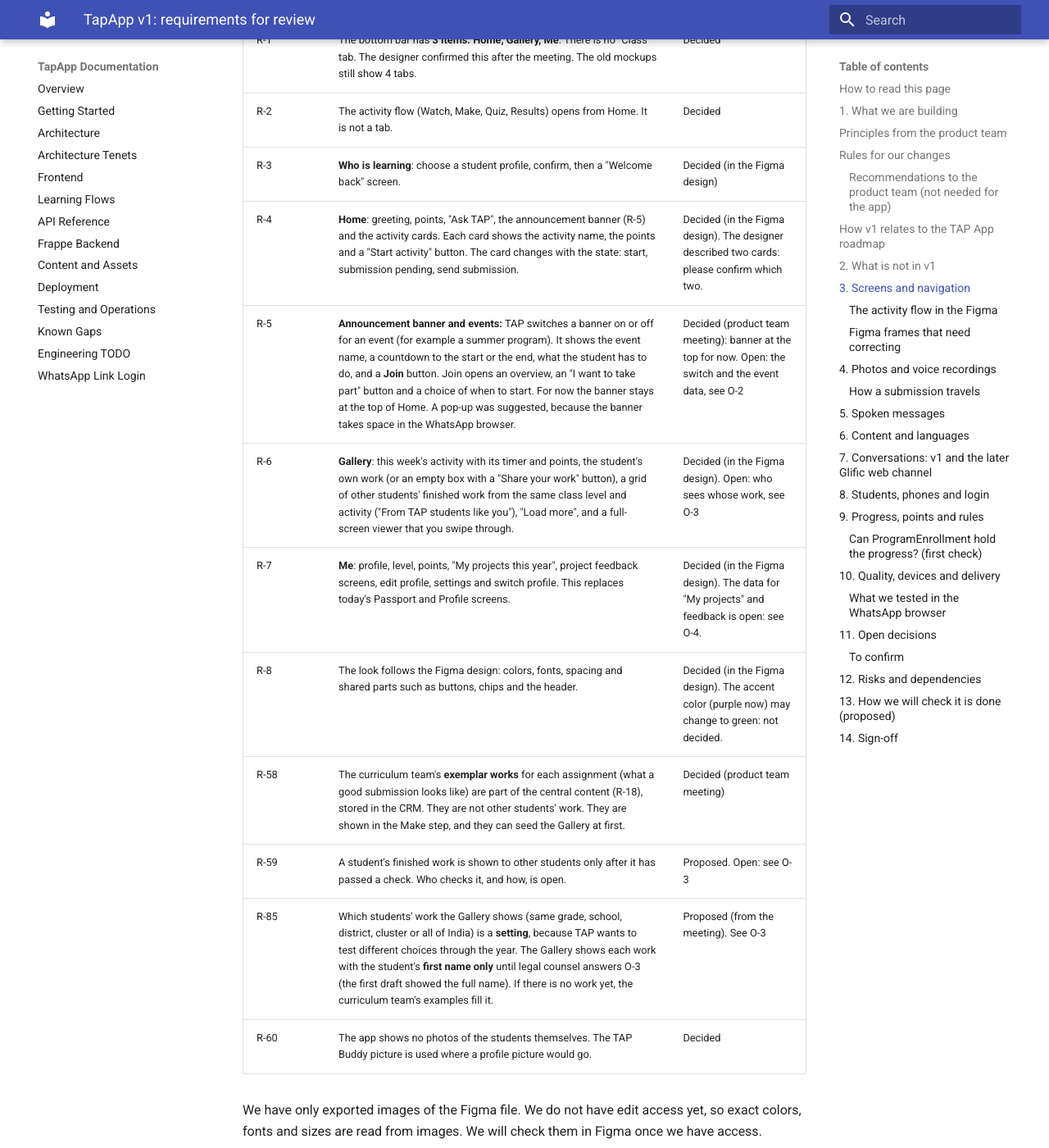
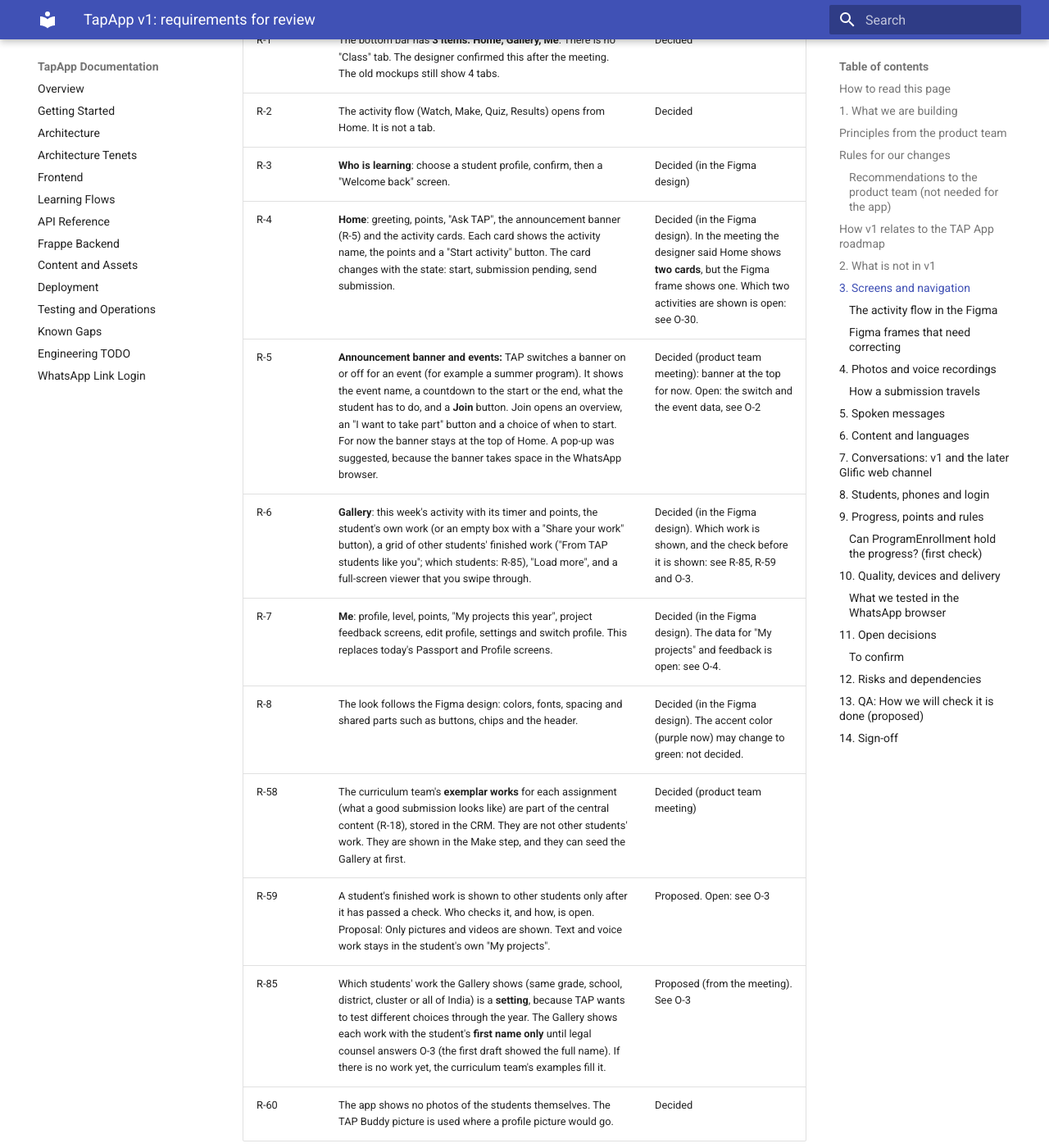
Before and after one commit to theapprenticeproject/flutter_native_webapp, an MkDocs documentation site: the page built from documentation/v1-requirements.md, in a window 1280 px wide and 1400 px high, scrolled down 6301 px. Shown: the whole window at 82% size. Built offline with MkDocs 1.6.1 and Material for MkDocs 9.7.7, drawn with Linux system fonts in a browser that asks for light colours; some of the changed text lies outside the part shown.

Commit message:
updated requirements

```diff
--- a/documentation/v1-requirements.md
+++ b/documentation/v1-requirements.md
@@ -140,13 +140,13 @@
 | R-1 | The bottom bar has **3 items: Home, Gallery, Me**. There is no "Class" tab. The designer confirmed this after the meeting. The old mockups still show 4 tabs. | Decided |
 | R-2 | The activity flow (Watch, Make, Quiz, Results) opens from Home. It is not a tab. | Decided |
 | R-3 | **Who is learning**: choose a student profile, confirm, then a "Welcome back" screen. | Decided (in the Figma design) |
-| R-4 | **Home**: greeting, points, "Ask TAP", the announcement banner (R-5) and the activity cards. Each card shows the activity name, the points and a "Start activity" button. The card changes with the state: start, submission pending, send submission. | Decided (in the Figma design). The designer described two cards: please confirm which two. |
+| R-4 | **Home**: greeting, points, "Ask TAP", the announcement banner (R-5) and the activity cards. Each card shows the activity name, the points and a "Start activity" button. The card changes with the state: start, submission pending, send submission. | Decided (in the Figma design). In the meeting the designer said Home shows **two cards**, but the Figma frame shows one. Which two activities are shown is open: see O-30. |
 | R-5 | **Announcement banner and events:** TAP switches a banner on or off for an event (for example a summer program). It shows the event name, a countdown to the start or the end, what the student has to do, and a **Join** button. Join opens an overview, an "I want to take part" button and a choice of when to start. For now the banner stays at the top of Home. A pop-up was suggested, because the banner takes space in the WhatsApp browser. | Decided (product team meeting): banner at the top for now. Open: the switch and the event data, see O-2 |
-| R-6 | **Gallery**: this week's activity with its timer and points, the student's own work (or an empty box with a "Share your work" button), a grid of other students' finished work from the same class level and activity ("From TAP students like you"), "Load more", and a full-screen viewer that you swipe through. | Decided (in the Figma design). Open: who sees whose work, see O-3 |
+| R-6 | **Gallery**: this week's activity with its timer and points, the student's own work (or an empty box with a "Share your work" button), a grid of other students' finished work ("From TAP students like you"; which students: R-85), "Load more", and a full-screen viewer that you swipe through. | Decided (in the Figma design). Which work is shown, and the check before it is shown: see R-85, R-59 and O-3. |
 | R-7 | **Me**: profile, level, points, "My projects this year", project feedback screens, edit profile, settings and switch profile. This replaces today's Passport and Profile screens. | Decided (in the Figma design). The data for "My projects" and feedback is open: see O-4. |
 | R-8 | The look follows the Figma design: colors, fonts, spacing and shared parts such as buttons, chips and the header. | Decided (in the Figma design). The accent color (purple now) may change to green: not decided. |
 | R-58 | The curriculum team's **exemplar works** for each assignment (what a good submission looks like) are part of the central content (R-18), stored in the CRM. They are not other students' work. They are shown in the Make step, and they can seed the Gallery at first. | Decided (product team meeting) |
-| R-59 | A student's finished work is shown to other students only after it has passed a check. Who checks it, and how, is open. | Proposed. Open: see O-3 |
+| R-59 | A student's finished work is shown to other students only after it has passed a check. Who checks it, and how, is open. Proposal: Only pictures and videos are shown. Text and voice work stays in the student's own "My projects". | Proposed. Open: see O-3 |
 | R-85 | Which students' work the Gallery shows (same grade, school, district, cluster or all of India) is a **setting**, because TAP wants to test different choices through the year. The Gallery shows each work with the student's **first name only** until legal counsel answers O-3 (the first draft showed the full name). If there is no work yet, the curriculum team's examples fill it. | Proposed (from the meeting). See O-3 |
 | R-60 | The app shows no photos of the students themselves. The TAP Buddy picture is used where a profile picture would go. | Decided |
 
@@ -172,7 +172,7 @@
 | R-72 | An activity has a **deadline**, shown as a timer ("Ends in 2 days 15 hrs", in the Gallery and Home frames, and mentioned by the designer in the meeting). Work shared before the deadline earns points (+25 in the design). | Open: no document says how long an activity lasts or what happens after the deadline. See O-20. |
 | R-73 | **Settings:** app language, "Read messages aloud" (off by default), and account options. **There is no theme switch in v1.** | Decided. The Settings items are placeholders and may change. There is no theme switch in v1. |
 | R-74 | **Edit profile:** first name, last name, language, "Is a brother or sister also using TAP?", and the phone number (hidden in part, marked verified). | Decided (in the Figma design) |
-| R-75 | **Points for the submitted work come after the feedback, and only if the work is valid.** Points for the video and the quiz come at once. Until the feedback arrives, the project shows "Points after feedback". | Decided. Today's WhatsApp rules work differently: see "Rules for our changes", O-22 and O-25. |
+| R-75 | **Points for the submitted work come after the feedback, and only if the work is valid.** Points for the video and the quiz come at once. Until the feedback arrives, the project shows "Points will be provided after feedback". No Figma frame shows this yet (F-6). | Decided. Today's WhatsApp rules work differently: see "Rules for our changes", O-22 and O-25. |
 | R-76 | If the work is **not valid** (wrong format, wrong work or unclear), the student gets 0 points, is told why, and is asked to **send corrected work**. The feedback tells the app whether the work is valid. | Decided (product team meeting). New behavior: the WhatsApp system has no "send again". See O-22. |
 | R-83 | The **next project opens only after the feedback for the previous one is valid.** If it is not valid, the student sees the feedback and must send corrected work first. After valid feedback, the student can go straight to the next project. | Decided (product team meeting) |
 
@@ -187,6 +187,7 @@
 | F-3 | Bottom bar in the Home, Gallery and Event frames | They show a "Class" tab. The bar has only Home, Gallery and Me (R-1). |
 | F-4 | Settings: Theme (Default, Light, Dark) | There is no theme switch in v1 (R-73). |
 | F-5 | Quiz and results frames: points such as "+15 points" for a correct answer and "earned 5 points in total" | The numbers do not agree with each other. Please confirm the point rules (O-20). |
+| F-6 | The project card and "My projects", while the student waits for feedback | No frame shows the waiting state. The app shows "Points will be provided after feedback" (R-75). The designer has to add it. |
 
 ## 4. Photos and voice recordings
 
@@ -283,7 +284,7 @@
 
 | # | Requirement | Status |
 |---|---|---|
-| R-31 | A student can only see and change **their own** profile and progress. | Decided |
+| R-31 | A student can only see and change the profiles of the children **on the signed-in phone**. | Decided. Open: which of them can open each other's profile (O-6). |
 | R-32 | **v1 has no teacher role and no parent access.** The student uses the same student-only flow as WhatsApp. The student signs in through a WhatsApp link that carries the **phone**. The app then shows the children of that phone, and the student picks their name (the Figma "Who is learning"). The roadmap's account with a password and PIN is a later route for the installed app. The sign-in must not let a student reach another student's data. | Decided: no teacher, no parent access, WhatsApp link with a name picker. Open: PIN, see O-6 |
 | R-33 | **Tech:** The app never signs a student in because of a phone number that the student types. The phone for a login comes only from the WhatsApp link or from the `Student` record. (A typed number may only ask for a new link. The link goes to that number's WhatsApp, so it proves nothing about the person who typed it.) The link itself proves that the person has that WhatsApp number, so v1 needs no other check, such as an OTP. | Proposed |
 | R-34 | One phone can have **several children** (for example brothers and sisters who share one phone). The student can switch profile without signing in again. | Decided (the Figma has "Who is learning" and "Switch profile"). Open: does switching need a PIN, and how the app finds all the children of one phone (see O-6) |
@@ -385,6 +386,7 @@
 | O-27 | **Voice or video submissions:** the designer said v1 submissions are mainly a photo or a video, and voice is for a future version. We had planned voice recording in v1. Is voice in v1? How large and how long may a video be? | Video files are large and upload slowly on weak connections. We tested photo and voice on the phones, not the video camera. |
 | O-28 | **App students and WhatsApp-only students:** the shared Glific "feedback" flow serves every student. To tell them apart, we propose that the flow asks `tapapp` (a webhook) whether the submission came from the app. If yes, the flow sends "Your feedback is ready" with a signed link. If no, or if the webhook fails, it sends the message as today. Is this acceptable? The check is per submission, so a student who uses both channels gets the right message for each submission. Is that what the product team wants? The flow also needs the student's Glific ID (the existing step skips the message without one), and the webhook must answer fast and must fail safe to the old path. | The flow is shared with WhatsApp-only students, so a change to it must not break their feedback. It needs the product team's approval. |
 | O-29 | **Weekly limit:** in the WhatsApp system a student gets one video, one quiz and one submission a week, and cannot go past `max_allowed_week` (the batch's calendar week + 1). An operator can move the batch's calendar week forward (`update_batch_week`, one week at a time) or change `max_allowed_week` for one student. The designer said the app has no limit on activities per week. The product team decided that the next project opens only after valid feedback (R-83), which takes about 12 hours. Should app students keep the week cap, or only the feedback gate? Can a student do more than one project in a week? | The shared enrollment record assumes one activity per week, so a student who does two projects in a week would hit the cap. |
+| O-30 | **Home cards:** in the meeting the designer said Home shows **two activity cards**. The Figma Home frame shows one. Which two activities does Home show (for example this week's and the next one, or two that can be done now)? The answer must fit the weekly limit and the next-project rule (O-29, R-83). | It decides how many activities Home loads and what the second card shows. |
 
 ### To confirm
 
@@ -409,9 +411,9 @@
 - **Curriculum content.** The curriculum team must supply the videos, the exemplar works, the submission messages (for example "Champ, I'm looking forward to your pencil holder") and the evaluation guidelines. It takes about 2 weeks after they finish, to put it into the CRM and test it. Anand coordinates it.
 - **Data protection.** Children's names, photos and voices pass through several services.
 
-## 13. How we will check it is done (proposed)
+## 13. QA: How we will check it is done (proposed)
 
-- A student cannot read or change another student's data, even by trying other ids.
+- A student cannot read or change the data of a child on **another phone**, even by trying other ids. Children who share one phone can switch between themselves (O-6) until the PIN is added.
 - Sending the same completion twice does not give extra points.
 - The weekly limit resets at the start of a new week without clearing the cache.
 - If the connection drops, the app stops at the offline screen. After Retry, the student continues from the same step, and no progress is lost.
```
Also changed, not shown: other parts of documentation/v1-requirements.md (+2 -2 lines).
